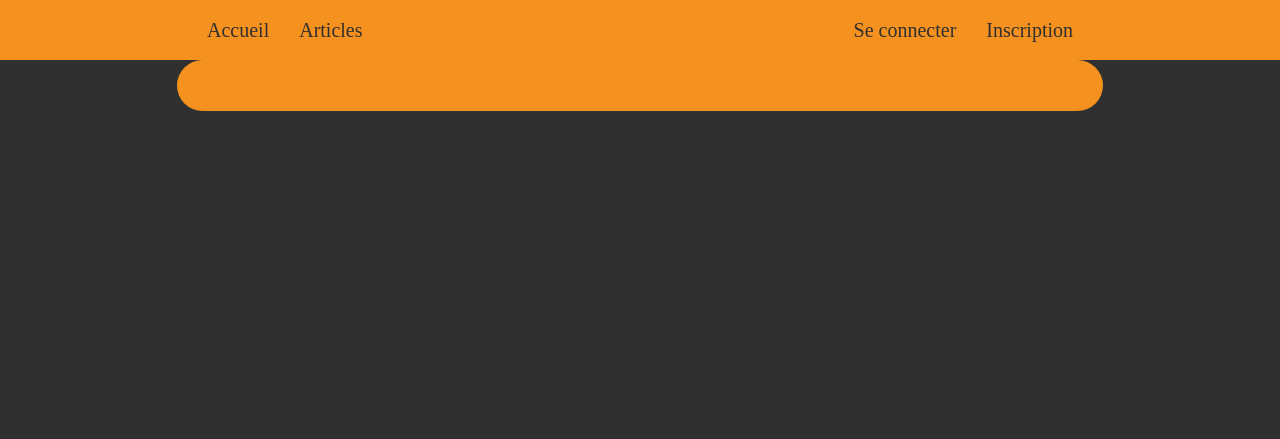
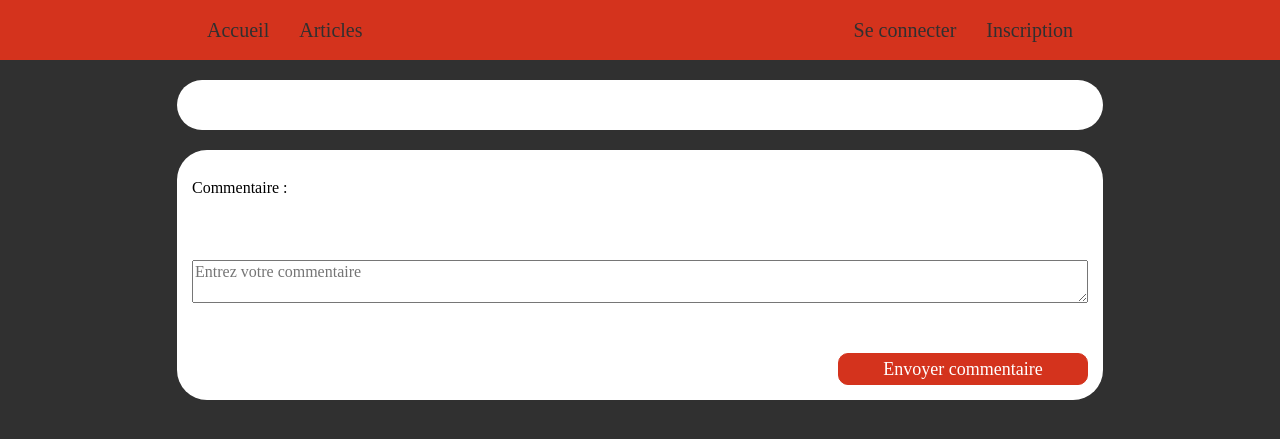
Before and after one commit to StevenDelval/Flask-mongoDB-TechIA, a Flask app: page /article/1 in a window 1280 px wide. Shown: the top 439 px of the page. Run offline with Flask 2, Linux system fonts and the light colour scheme; data that the repository does not hold is empty; style sheets or scripts are compiled from the project's sources.

Commit message:
style commentaire

```diff
--- a/static/css/components/_button.scss
+++ b/static/css/components/_button.scss
@@ -1,5 +1,5 @@
 .action_button {
-    border: solid 1px $couleur_claire;
+    border: solid 1px $couleur_peps;
     background-color: $couleur_peps;
     color: white;
     border-radius: 10px;
--- a/static/css/layout/_navbar.scss
+++ b/static/css/layout/_navbar.scss
@@ -4,7 +4,7 @@ nav {
     align-items: center;
     width: 100%;
     font-size: 20px;
-    background-color: $couleur_douce;
+    background-color: $couleur_peps;
     height: 60px;
     }
 
--- a/static/css/pages/_article.scss
+++ b/static/css/pages/_article.scss
@@ -1,13 +1,32 @@
 .article {
     text-align: justify;
-    margin: 0 auto;
-    background-color: $couleur_douce;
-    color: $couleur_claire;
+    background-color: white;
+    color: black;
     gap: 50px;
     width: 70%;
-    margin: 0 auto;
+    margin: 20px auto 0 auto;
     line-height: 45px;
     list-style: none;
     padding: 15px;
     border-radius: 30px;
 }
+
+.form_comment {
+    text-align: justify;
+    background-color: white;
+    color: black;
+    display: flex;
+    flex-flow: column;
+    gap: 50px;
+    width: 70%;
+    margin: 20px auto 0 auto;
+    line-height: 45px;
+    list-style: none;
+    padding: 15px;
+    border-radius: 30px;
+    input[type="submit"]{
+        align-self: flex-end;
+        width: 250px;
+        font-size: 18px;
+    }
+}
--- a/templates/article.html
+++ b/templates/article.html
@@ -3,10 +3,19 @@
 
 {% block body %}
 
-<main class="article">
-    <h1>{{ article["titre"]}}</h1>
+<main >
+    <article class="article">
+    <h2>{{ article["titre"]}}</h2>
     <p>{{ article["auteur"]}}</p>
     <p>{{ article["date"]}}</p>
     <p>{{ article["texte"]}}</p>
+    </article>
+
+    <form action="" method="post" class="form_comment">
+        {{form.commentaire.label}}
+        {{form.commentaire()}}
+        <input class="action_button" type="submit" value="Envoyer commentaire">
+        {{form.csrf_token}}
+    </form>
 </main>
 {% endblock %}
```
Also changed, not shown: templates/login.html (deleted, +0 -10 lines).
